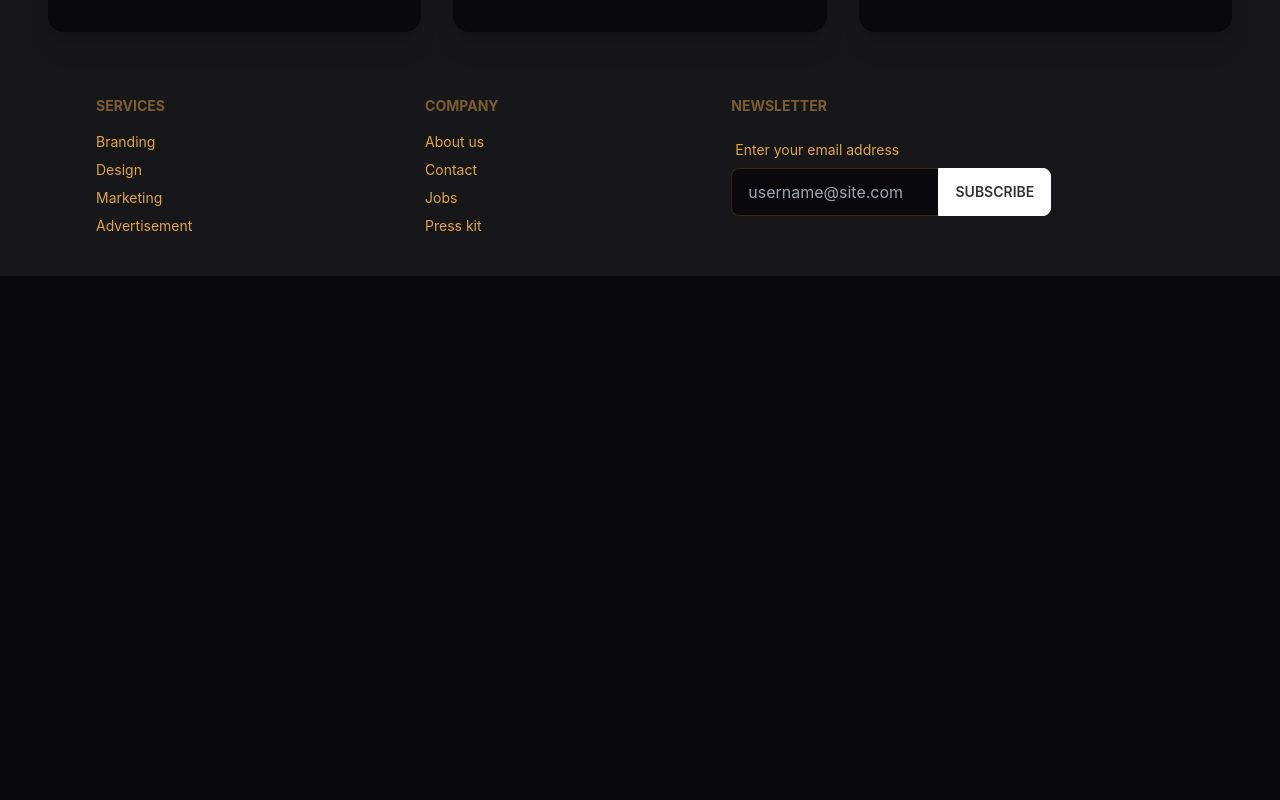
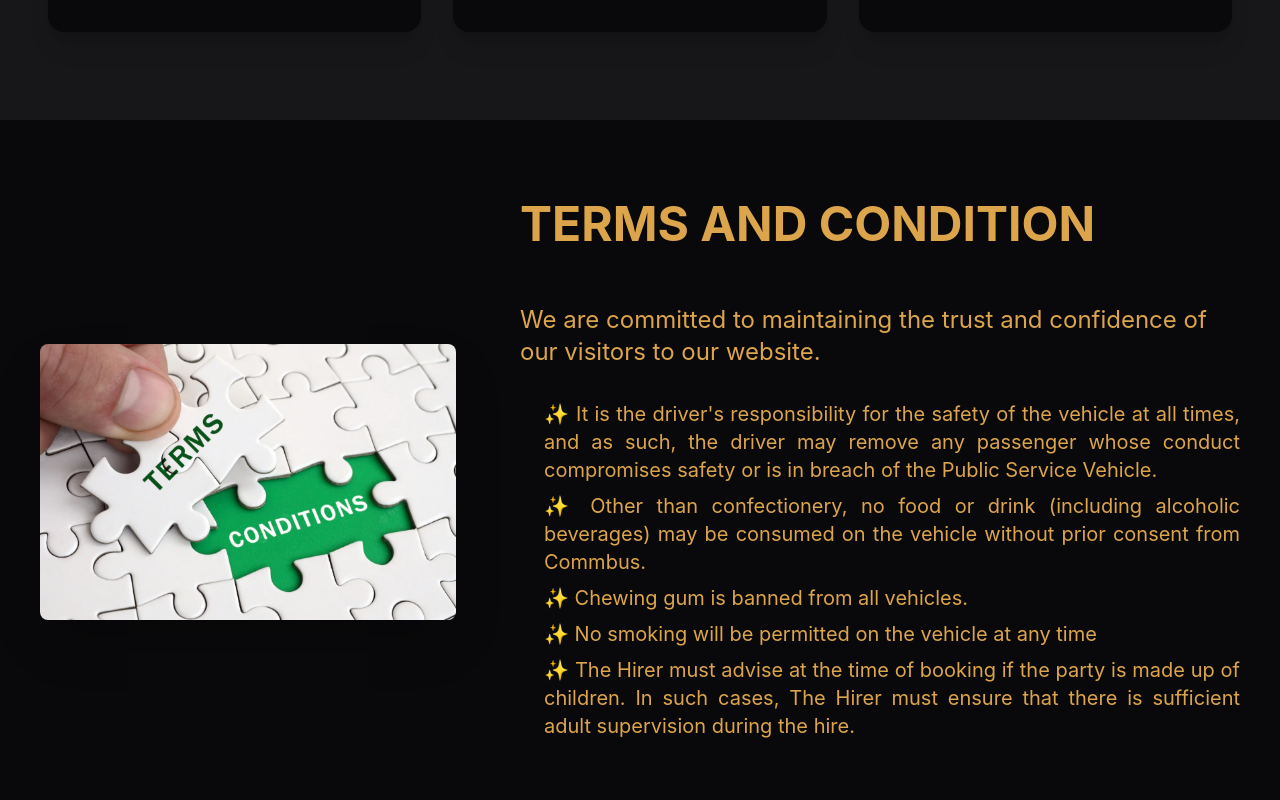
Before and after one commit to mmi-mamun/bus-affinity-client, a React (Create React App) app: page / in a window 1280 px wide. Shown: the part 1380-2180 px from the top of the page. Before the commit the page ends 1656 px from the top, so only its background shows below. Built offline with nearby package versions, Linux system fonts and the light colour scheme.

Commit message:
Terms and conditions are added

```diff
--- a/src/components/Services.js
+++ b/src/components/Services.js
@@ -29,7 +29,7 @@ const Services = () => {
         }
     ]
     return (
-        <div className=' bg-base-200 pt-16 px-12'>
+        <div className=' bg-base-200 py-16 px-12'>
             <div className='text-center'>
                 <h3 className="text-md uppercase font-semibold">Our Services</h3>
                 <h2 className="text-3xl">Services We Provide</h2>
--- /dev/null
+++ b/src/components/Terms.js
@@ -0,0 +1,25 @@
+import React from 'react';
+import terms from '../assets/icons/terms.jpg'
+
+const Terms = () => {
+    return (
+        <div className="hero py-16">
+            <div className="hero-content flex-col lg:flex-row">
+                <img src={terms} className="lg:w-1/3 rounded-lg shadow-2xl mx-6" alt='terms and condition' />
+                <div className='px-6'>
+                    <h1 className="text-5xl font-bold mb-8">TERMS AND CONDITION</h1>
+                    <p className="py-6 text-2xl">We are committed to maintaining the trust and confidence of our visitors to our website.</p>
+                    <ul className='pl-6 mb-6 text-xl text-justify'>
+                        <li className='my-2'>✨ It is the driver's responsibility for the safety of the vehicle at all times, and as such, the driver may remove any passenger whose conduct compromises safety or is in breach of the Public Service Vehicle.</li>
+                        <li className='my-2'>✨ Other than confectionery, no food or drink (including alcoholic beverages) may be consumed on the vehicle without prior consent from Commbus.</li>
+                        <li className='my-2'>✨ Chewing gum is banned from all vehicles. </li>
+                        <li className='my-2'>✨ No smoking will be permitted on the vehicle at any time</li>
+                        <li className='my-2'>✨ The Hirer must advise at the time of booking if the party is made up of children. In such cases, The Hirer must ensure that there is sufficient adult supervision during the hire.</li>
+                    </ul>
+                </div>
+            </div>
+        </div>
+    );
+};
+
+export default Terms;
--- a/src/pages/Home.js
+++ b/src/pages/Home.js
@@ -2,6 +2,7 @@ import React from 'react';
 import Banner from '../components/Banner';
 import InfoSection from '../components/InfoSection';
 import Services from '../components/Services';
+import Terms from '../components/Terms';
 
 const Home = () => {
     return (
@@ -9,6 +10,7 @@ const Home = () => {
             <Banner></Banner>
             <InfoSection></InfoSection>
             <Services></Services>
+            <Terms></Terms>
         </div>
     );
 };
```
